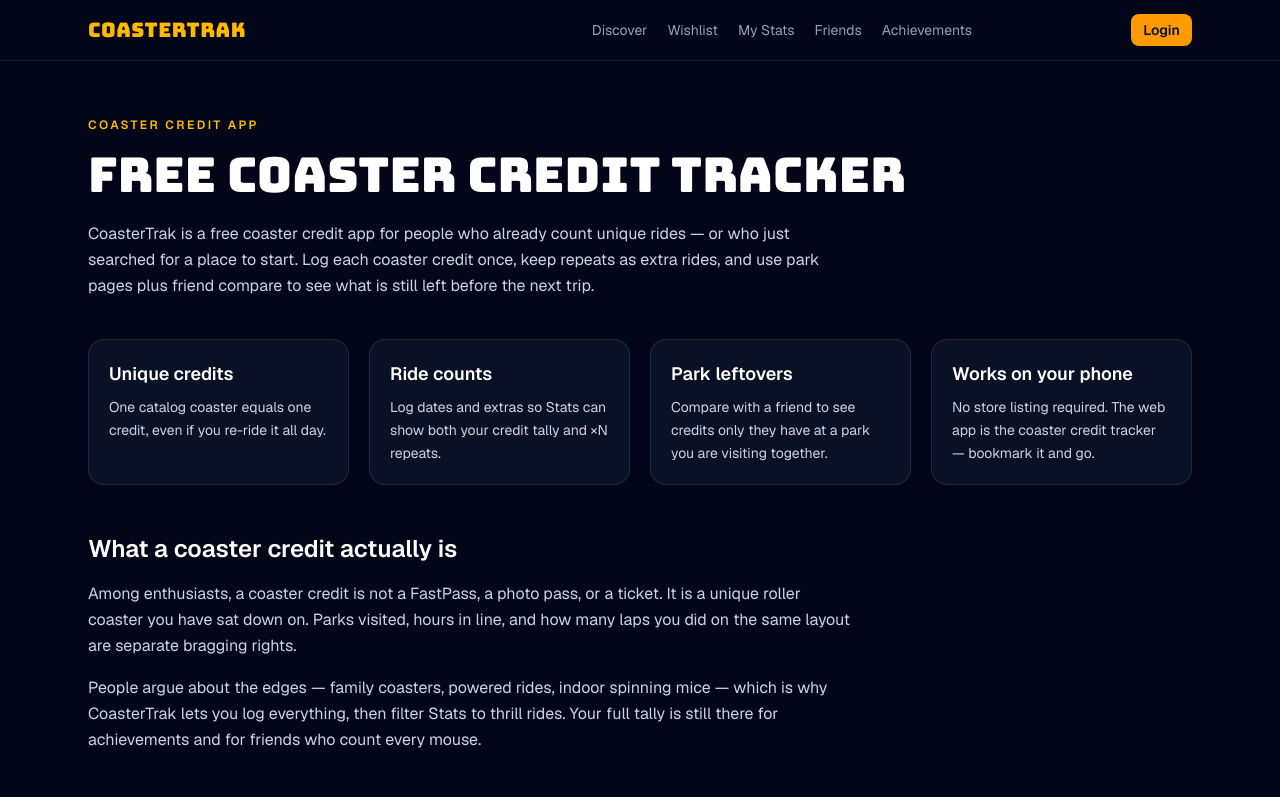
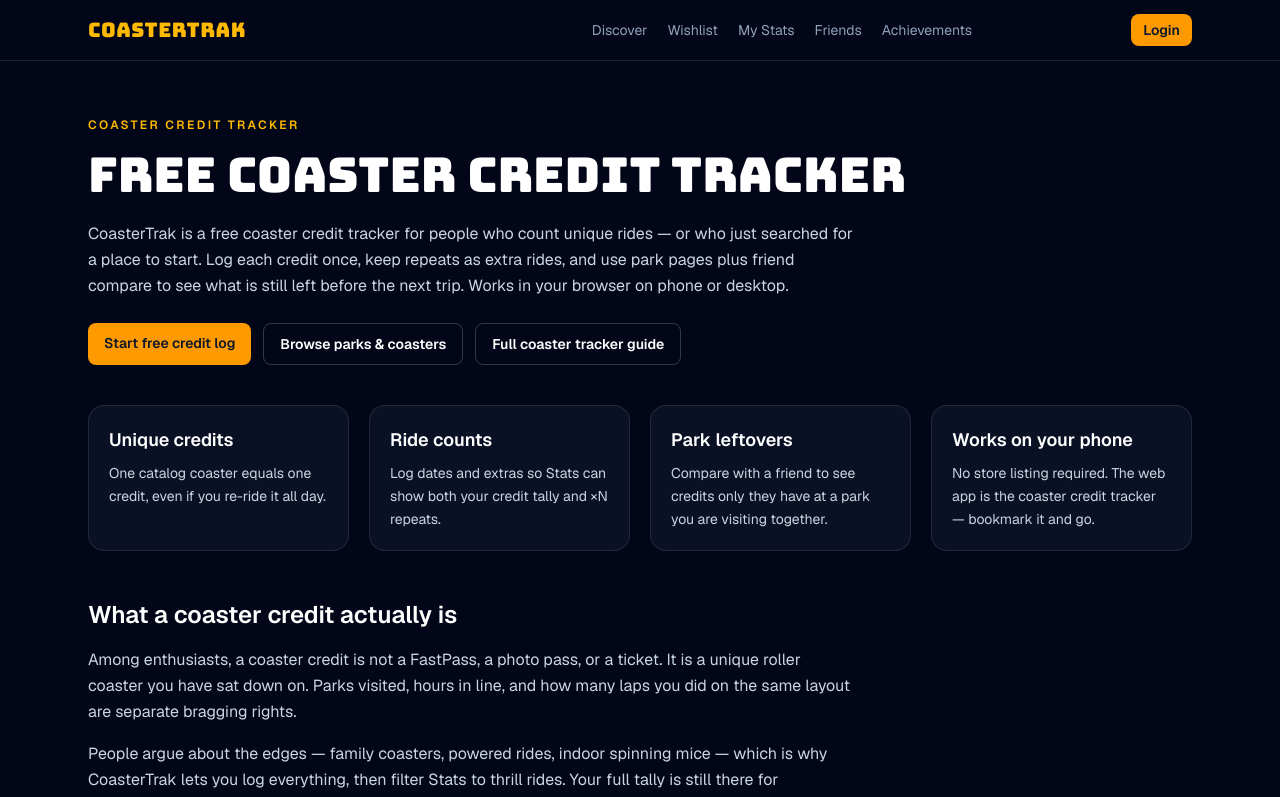
Before and after one commit to Sean-404/CoasterTrak, a Next.js app: page /coaster-credits in a window 1280 px wide. Shown: the top 797 px of the page. Built offline with nearby package versions, Linux system fonts and the light colour scheme; no server answers.

Commit message:
Tighten SEO titles and CTAs for coaster tracker queries.
Align homepage and landing pages with Search Console terms like coaster tracker and coaster credit tracker, and put free-start CTAs above the fold.

```diff
--- a/src/app/coaster-credits/page.tsx
+++ b/src/app/coaster-credits/page.tsx
@@ -5,13 +5,16 @@
 import { CONTACT_EMAIL, SITE_URL } from "@/lib/site-url";
 
 export const metadata: Metadata = {
-  title: "Coaster Credit Tracker (Free App)",
+  title: {
+    absolute: "Free Coaster Credit Tracker | CoasterTrak",
+  },
   description:
-    "CoasterTrak is a free coaster credit app. Log unique coaster credits, see what you still need at each park, and compare your tally with friends.",
+    "Free coaster credit tracker for unique rides. Log each credit once, keep repeats as extra rides, see park leftovers, and compare tallies with friends — no app store required.",
   keywords: [
+    "coaster credit tracker",
+    "free coaster credit tracker",
     "coaster credit",
     "coaster credits",
-    "coaster credit tracker",
     "coaster credit app",
     "coaster credit logger",
     "roller coaster credits",
@@ -29,9 +32,9 @@
     canonical: "/coaster-credits",
   },
   openGraph: {
-    title: "Coaster Credit Tracker | CoasterTrak",
+    title: "Free Coaster Credit Tracker | CoasterTrak",
     description:
-      "Free coaster credit app to log unique rides, plan leftover credits at a park, and compare tallies with friends.",
+      "Free coaster credit tracker to log unique rides, plan leftover credits at a park, and compare tallies with friends.",
     url: `${SITE_URL}/coaster-credits`,
     type: "website",
   },
@@ -145,15 +148,35 @@
       <script type="application/ld+json" dangerouslySetInnerHTML={{ __html: JSON.stringify(howToJsonLd) }} />
       <SiteHeader />
       <main className="mx-auto w-full max-w-6xl flex-1 px-6 py-14">
-        <p className="text-xs font-semibold uppercase tracking-[0.2em] text-amber-400">Coaster credit app</p>
+        <p className="text-xs font-semibold uppercase tracking-[0.2em] text-amber-400">Coaster credit tracker</p>
         <h1 className="font-bungee mt-3 text-4xl leading-tight sm:text-5xl">
           Free coaster credit tracker
         </h1>
         <p className="mt-4 max-w-3xl text-base leading-relaxed text-slate-300">
-          CoasterTrak is a free coaster credit app for people who already count unique rides — or who just searched
-          for a place to start. Log each coaster credit once, keep repeats as extra rides, and use park pages plus
-          friend compare to see what is still left before the next trip.
+          CoasterTrak is a free coaster credit tracker for people who count unique rides — or who just searched for a
+          place to start. Log each credit once, keep repeats as extra rides, and use park pages plus friend compare to
+          see what is still left before the next trip. Works in your browser on phone or desktop.
         </p>
+        <div className="mt-6 flex flex-wrap gap-3">
+          <Link
+            href="/login"
+            className="rounded-lg bg-amber-500 px-4 py-2.5 text-sm font-semibold text-slate-900 transition hover:bg-amber-400"
+          >
+            Start free credit log
+          </Link>
+          <Link
+            href="/map"
+            className="rounded-lg border border-white/20 px-4 py-2.5 text-sm font-semibold text-white transition hover:border-white/35"
+          >
+            Browse parks &amp; coasters
+          </Link>
+          <Link
+            href="/coaster-tracker"
+            className="rounded-lg border border-white/20 px-4 py-2.5 text-sm font-semibold text-white transition hover:border-white/35"
+          >
+            Full coaster tracker guide
+          </Link>
+        </div>
 
         <section className="mt-10 grid gap-5 sm:grid-cols-2 lg:grid-cols-4">
           <ValueCard
--- a/src/app/coaster-tracker/page.tsx
+++ b/src/app/coaster-tracker/page.tsx
@@ -5,12 +5,15 @@
 import { CONTACT_EMAIL, INSTAGRAM_URL, SITE_URL } from "@/lib/site-url";
 
 export const metadata: Metadata = {
-  title: "Roller Coaster Tracker (Coaster Trak)",
+  title: {
+    absolute: "Free Coaster Tracker | CoasterTrak",
+  },
   description:
-    "CoasterTrak is a free roller coaster tracker — also known as coaster trak — to log ride credits, discover parks on the map, build a wishlist, and compare coaster stats with friends.",
+    "Free coaster tracker in your browser. Log roller coaster credits, explore parks on a world map, build a wishlist, and compare stats with friends — no app store required.",
   keywords: [
+    "coaster tracker",
+    "free coaster tracker",
     "roller coaster tracker",
-    "coaster tracker",
     "coaster trak",
     "coaster track",
     "CoasterTrak",
@@ -25,9 +28,9 @@
     canonical: "/coaster-tracker",
   },
   openGraph: {
-    title: "Roller Coaster Tracker | CoasterTrak",
+    title: "Free Coaster Tracker | CoasterTrak",
     description:
-      "Track roller coaster credits, discover parks worldwide, and compare coaster stats with friends on CoasterTrak.",
+      "Free coaster tracker to log ride credits, discover parks worldwide, and compare stats with friends.",
     url: `${SITE_URL}/coaster-tracker`,
     type: "website",
   },
@@ -137,15 +140,35 @@
       <script type="application/ld+json" dangerouslySetInnerHTML={{ __html: JSON.stringify(howToJsonLd) }} />
       <SiteHeader />
       <main className="mx-auto w-full max-w-6xl flex-1 px-6 py-14">
-        <p className="text-xs font-semibold uppercase tracking-[0.2em] text-amber-400">CoasterTrak Guide</p>
+        <p className="text-xs font-semibold uppercase tracking-[0.2em] text-amber-400">Free coaster tracker</p>
         <h1 className="font-bungee mt-3 text-4xl leading-tight sm:text-5xl">
-          Free roller coaster tracker
+          Free coaster tracker
         </h1>
         <p className="mt-4 max-w-3xl text-base leading-relaxed text-slate-300">
-          CoasterTrak is a free roller coaster tracker for enthusiasts who want to log rides, discover new parks, and
-          watch their coaster credits grow over time. If you searched for coaster trak or coaster tracker, you are in
-          the right place — this guide explains how the main tools fit together so you can get useful value on day one.
+          CoasterTrak is a free coaster tracker for enthusiasts who want to log rides, discover parks on a map, and
+          watch coaster credits grow over time — in the browser, with no app download. If you searched for coaster
+          tracker or coaster trak, you are in the right place.
         </p>
+        <div className="mt-6 flex flex-wrap gap-3">
+          <Link
+            href="/map"
+            className="rounded-lg bg-amber-500 px-4 py-2.5 text-sm font-semibold text-slate-900 transition hover:bg-amber-400"
+          >
+            Start tracking free
+          </Link>
+          <Link
+            href="/login"
+            className="rounded-lg border border-white/20 px-4 py-2.5 text-sm font-semibold text-white transition hover:border-white/35"
+          >
+            Create free account
+          </Link>
+          <Link
+            href="/coaster-credits"
+            className="rounded-lg border border-white/20 px-4 py-2.5 text-sm font-semibold text-white transition hover:border-white/35"
+          >
+            What is a coaster credit?
+          </Link>
+        </div>
 
         <section className="mt-10 grid gap-5 sm:grid-cols-2 lg:grid-cols-4">
           <ValueCard
@@ -305,13 +328,13 @@
         </section>
 
         <section className="mt-12 rounded-2xl border border-white/10 bg-slate-900/70 p-6">
-          <h2 className="text-2xl font-semibold text-white">Why riders use CoasterTrak</h2>
+          <h2 className="text-2xl font-semibold text-white">Start this free coaster tracker</h2>
           <ul className="mt-4 space-y-2 text-sm leading-relaxed text-slate-300">
             <li>- One place for coaster credits, wishlists, and park discovery.</li>
             <li>- Fast map browsing for parks across regions.</li>
             <li>- Stats and achievements that make progress visible.</li>
             <li>- Friends features for comparisons and shared milestones.</li>
-            <li>- Built for coaster fans with a clean, focused interface.</li>
+            <li>- Free in the browser — no app store required.</li>
           </ul>
           <div className="mt-6 flex flex-wrap gap-3">
             <Link
@@ -324,19 +347,19 @@
               href="/login"
               className="rounded-lg border border-white/20 px-4 py-2 text-sm font-semibold text-white transition hover:border-white/35"
             >
-              Create account
+              Create free account
+            </Link>
+            <Link
+              href="/coaster-credits"
+              className="rounded-lg border border-white/20 px-4 py-2 text-sm font-semibold text-white transition hover:border-white/35"
+            >
+              Coaster credit tracker
             </Link>
             <Link
               href="/about"
               className="rounded-lg border border-white/20 px-4 py-2 text-sm font-semibold text-white transition hover:border-white/35"
             >
               About the project
-            </Link>
-            <Link
-              href="/contact"
-              className="rounded-lg border border-white/20 px-4 py-2 text-sm font-semibold text-white transition hover:border-white/35"
-            >
-              Contact
             </Link>
           </div>
         </section>
--- a/src/app/page.tsx
+++ b/src/app/page.tsx
@@ -11,17 +11,17 @@
 
 export const metadata: Metadata = {
   title: {
-    absolute: "CoasterTrak | Free Coaster Credit Tracker",
+    absolute: "Free Coaster Credit Tracker | CoasterTrak",
   },
   description:
-    "CoasterTrak is a free coaster credit app. Log unique coaster credits, explore parks on a world map, browse the catalog, build a wishlist, and compare tallies with friends.",
+    "Free coaster credit tracker and coaster tracker in your browser. Log unique rides, explore parks on a world map, build a wishlist, and compare tallies — no app store required.",
   alternates: {
     canonical: "/",
   },
   openGraph: {
-    title: "CoasterTrak | Free Coaster Credit Tracker",
+    title: "Free Coaster Credit Tracker | CoasterTrak",
     description:
-      "Free coaster credit tracker to log unique rides, explore parks on a map, and compare leftover credits with friends.",
+      "Free coaster tracker to log unique credits, browse parks on a map, and see leftover rides before your next trip.",
     url: "/",
     type: "website",
   },
@@ -44,7 +44,7 @@
     ],
     url: SITE_URL,
     description:
-      "Free coaster credit tracker to log unique coaster credits, explore parks on a map, build a wishlist, and compare tallies.",
+      "Free coaster credit tracker and coaster tracker to log unique rides, explore theme parks on a world map, build a wishlist, and compare tallies with friends.",
     potentialAction: {
       "@type": "SearchAction",
       target: {
@@ -132,7 +132,8 @@
             <span className="break-words text-amber-400">Credit Tracker</span>
           </h1>
           <p className="mt-5 max-w-lg text-lg text-slate-300">
-            Log unique coaster credits, discover parks on the map, and see what you still need before the next trip.
+            Free coaster tracker in your browser — log unique credits, discover parks on the map, and see what you
+            still need before the next trip. No app download required.
           </p>
           <HomeHeroCtas />
         </div>
@@ -142,21 +143,21 @@
         <div className="grid gap-5 sm:grid-cols-3">
           <FeatureCard
             icon={<MapIcon />}
-            title="World Map"
-            description="Find coasters at parks across every continent, then switch to park or ride lists."
+            title="World map"
+            description="Find coasters at parks worldwide, then switch to park or ride lists in Discover."
             href="/map"
           />
           <FeatureCard
-            icon={<ParksIcon />}
-            title="Parks"
-            description="Browse theme parks by country, open park pages, and jump into each ride list."
-            href="/parks"
+            icon={<GuideIcon />}
+            title="Coaster credit tracker"
+            description="What a credit is, how unique rides are counted, and how to start your free tally."
+            href="/coaster-credits"
           />
           <FeatureCard
-            icon={<GuideIcon />}
-            title="Coaster credits"
-            description="What a credit is, how CoasterTrak counts unique rides, and how to log your tally."
-            href="/coaster-credits"
+            icon={<ParksIcon />}
+            title="Coaster tracker guide"
+            description="Map, wishlist, stats, and friends — how the full free roller coaster tracker fits together."
+            href="/coaster-tracker"
           />
         </div>
 
--- a/src/components/home-hero-ctas.tsx
+++ b/src/components/home-hero-ctas.tsx
@@ -24,13 +24,13 @@
         href="/map"
         className="rounded-xl bg-amber-500 px-6 py-3 text-sm font-semibold text-slate-900 shadow-lg transition hover:bg-amber-400 active:scale-95"
       >
-        Discover &rarr;
+        Open free tracker &rarr;
       </Link>
       <Link
-        href="/coaster-tracker"
+        href="/coaster-credits"
         className="rounded-xl border border-white/20 bg-white/10 px-6 py-3 text-sm font-semibold text-white backdrop-blur transition hover:bg-white/20 active:scale-95"
       >
-        What is CoasterTrak?
+        Coaster credit tracker
       </Link>
       {isAuthed ? (
         <Link
@@ -44,7 +44,7 @@
           href="/login"
           className="rounded-xl border border-white/20 bg-white/10 px-6 py-3 text-sm font-semibold text-white backdrop-blur transition hover:bg-white/20 active:scale-95"
         >
-          Create account
+          Create free account
         </Link>
       )}
     </div>
```
